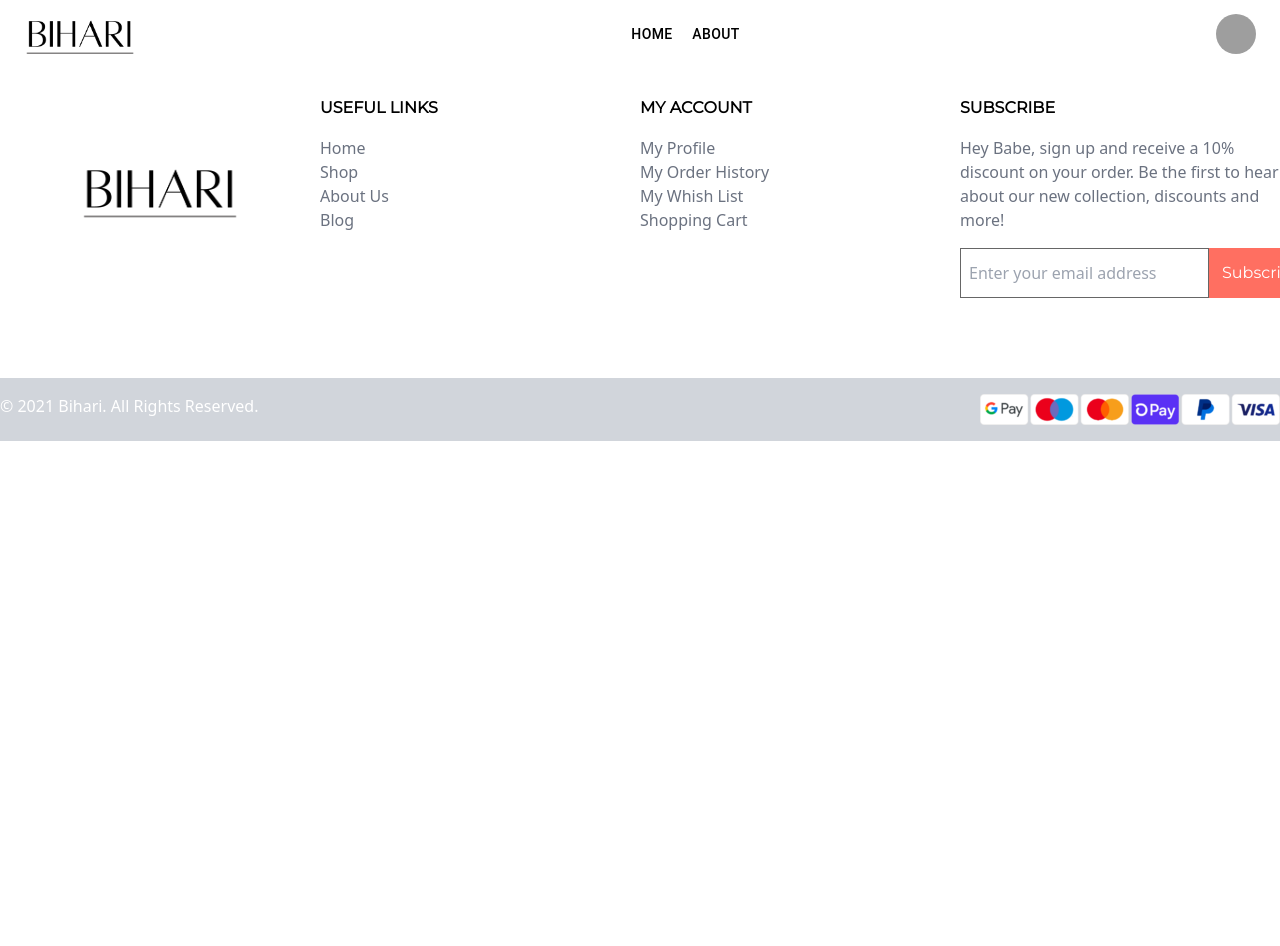
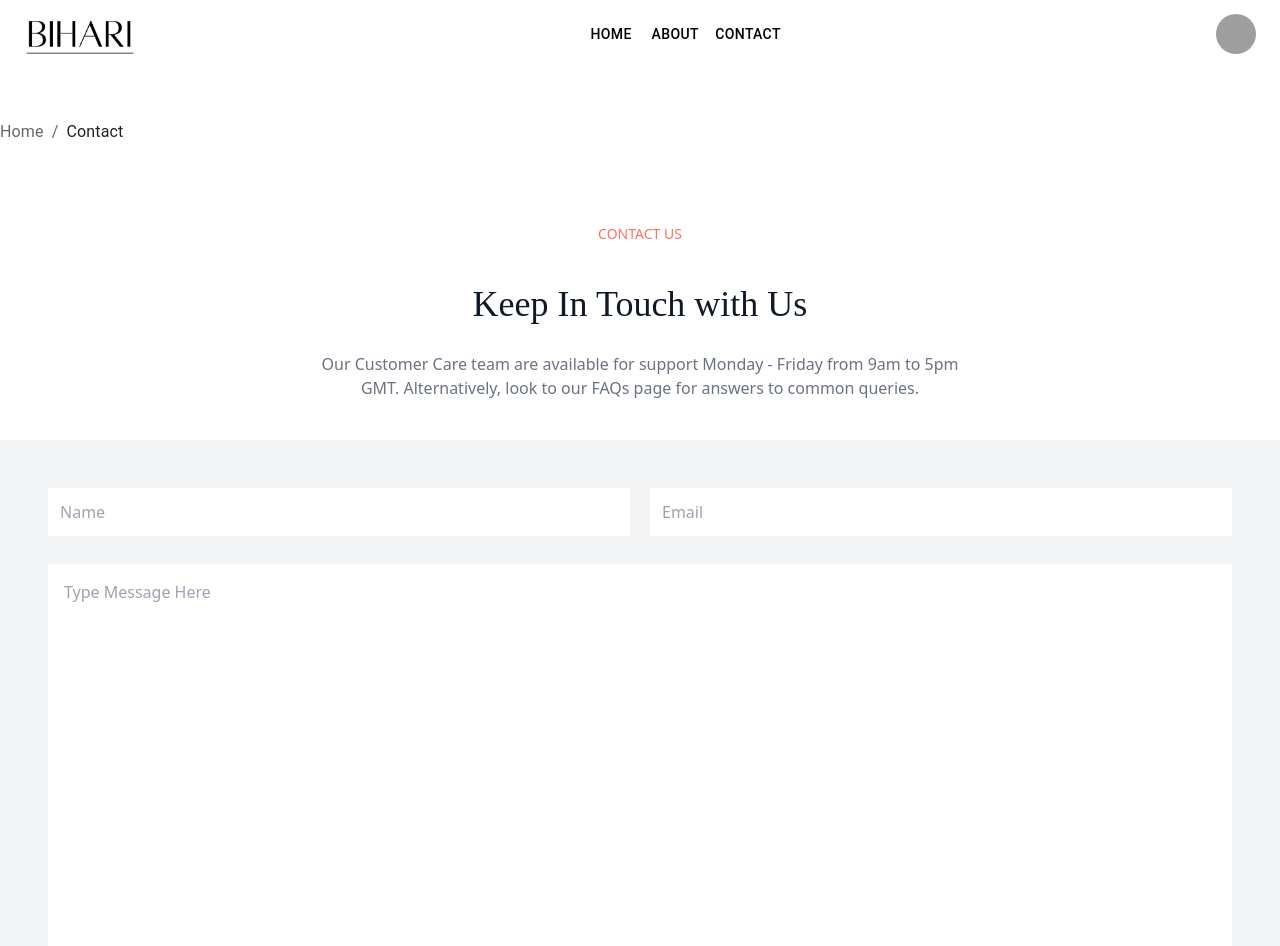
Before and after one commit to Tejasvibihari/clothing-web-app, a React (Vite) app in the folder client/: page /contact in a window 1280 px wide. Shown: the top 946 px of the page. Before the commit the page ends 800 px from the top, so only its background shows below. Built offline with nearby package versions, Linux system fonts and the light colour scheme; grey boxes are pictures that could not be loaded; a web font is replaced by a local one.

Commit message:
Contact Form Created

```diff
--- a/client/src/App.jsx
+++ b/client/src/App.jsx
@@ -4,6 +4,7 @@ import About from "./pages/About"
 
 import { BrowserRouter, Routes, Route } from "react-router-dom";
 import Footer from "./components/Footer";
+import Contact from "./pages/Contact";
 
 
 export default function App() {
@@ -14,6 +15,7 @@ export default function App() {
         <Routes>
           <Route path="/" element={<Home />} />
           <Route path="/about" element={<About />} />
+          <Route path="/contact" element={<Contact />} />
         </Routes>
         <Footer />
       </BrowserRouter>
--- /dev/null
+++ b/client/src/components/ContactForm.jsx
@@ -0,0 +1,41 @@
+import React from 'react'
+
+export default function ContactForm() {
+    return (
+        <>
+            <div className='max-w-7xl mx-auto'>
+                <div className='text-sm text-[#ff6f61] text-center my-10'>
+                    CONTACT US
+                </div>
+                <div className='text-4xl text-gray-900 text-center font-[italina] mb-7'>
+                    Keep In Touch with Us
+                </div>
+                <div className='max-w-2xl text-center mx-auto text-gray-500 mb-10'>
+                    Our Customer Care team are available for support Monday - Friday
+                    from 9am to 5pm GMT. Alternatively, look to our FAQs page for answers
+                    to common queries.
+                </div>
+                <div className="bg-gray-100 max-w-7xl">
+                    <div className='p-12'>
+                        <form className='flex flex-col'>
+                            <div className='flex flex-row gap-5'>
+                                <input type='text' className='p-3 w-full' placeholder='Name' />
+                                <input type='email' className='p-3 w-full' placeholder='Email' />
+                            </div>
+                            <div className='mt-7'>
+                                <textarea className='w-full p-4' rows="15" placeholder='Type Message Here' />
+                            </div>
+                            <div className='mt-10'>
+                                <button className='bg-[#ff6f61] p-3 text-white w-full hover:text-[#ff6f61] hover:bg-transparent border-[1px] border-[#ff6f61]'>
+                                    Discover Now
+                                    <span>
+                                    </span>
+                                </button>
+                            </div>
+                        </form>
+                    </div>
+                </div>
+            </div>
+        </>
+    )
+}
--- a/client/src/components/Navbar.jsx
+++ b/client/src/components/Navbar.jsx
@@ -14,7 +14,7 @@ import MenuItem from '@mui/material/MenuItem';
 import { Link } from 'react-router-dom';
 
 
-const pages = ["Home", "About", "Product", "Contact"];
+
 const settings = ['Profile', 'Account', 'Dashboard', 'Logout'];
 
 export default function Navbar() {
@@ -88,11 +88,7 @@ export default function Navbar() {
                                 display: { xs: 'block', md: 'none' },
                             }}
                         >
-                            {pages.map((page) => (
-                                <MenuItem key={page} onClick={handleCloseNavMenu}>
-                                    <Typography textAlign="center">{page}</Typography>
-                                </MenuItem>
-                            ))}
+                            page
                         </Menu>
                     </Box>
 
@@ -134,6 +130,14 @@ export default function Navbar() {
                                 About
                             </Button>
                         </Link>
+                        <Link to="/contact">
+                            <Button
+                                onClick={handleCloseNavMenu}
+                                sx={{ my: 2, color: 'black', display: 'block' }}
+                            >
+                                Contact
+                            </Button>
+                        </Link>
                     </Box>
 
                     <Box sx={{ flexGrow: 0 }}>
--- /dev/null
+++ b/client/src/pages/Contact.jsx
@@ -0,0 +1,17 @@
+
+import BasicBreadcrumbs from '../components/Breadcrumbs'
+import ContactForm from '../components/ContactForm'
+import EmailSignUp from '../components/EmailSignUp'
+
+export default function Contact() {
+    return (
+        <>
+            <BasicBreadcrumbs
+                first="Home"
+                last="Contact"
+            />
+            <ContactForm />
+            <EmailSignUp />
+        </>
+    )
+}
```
